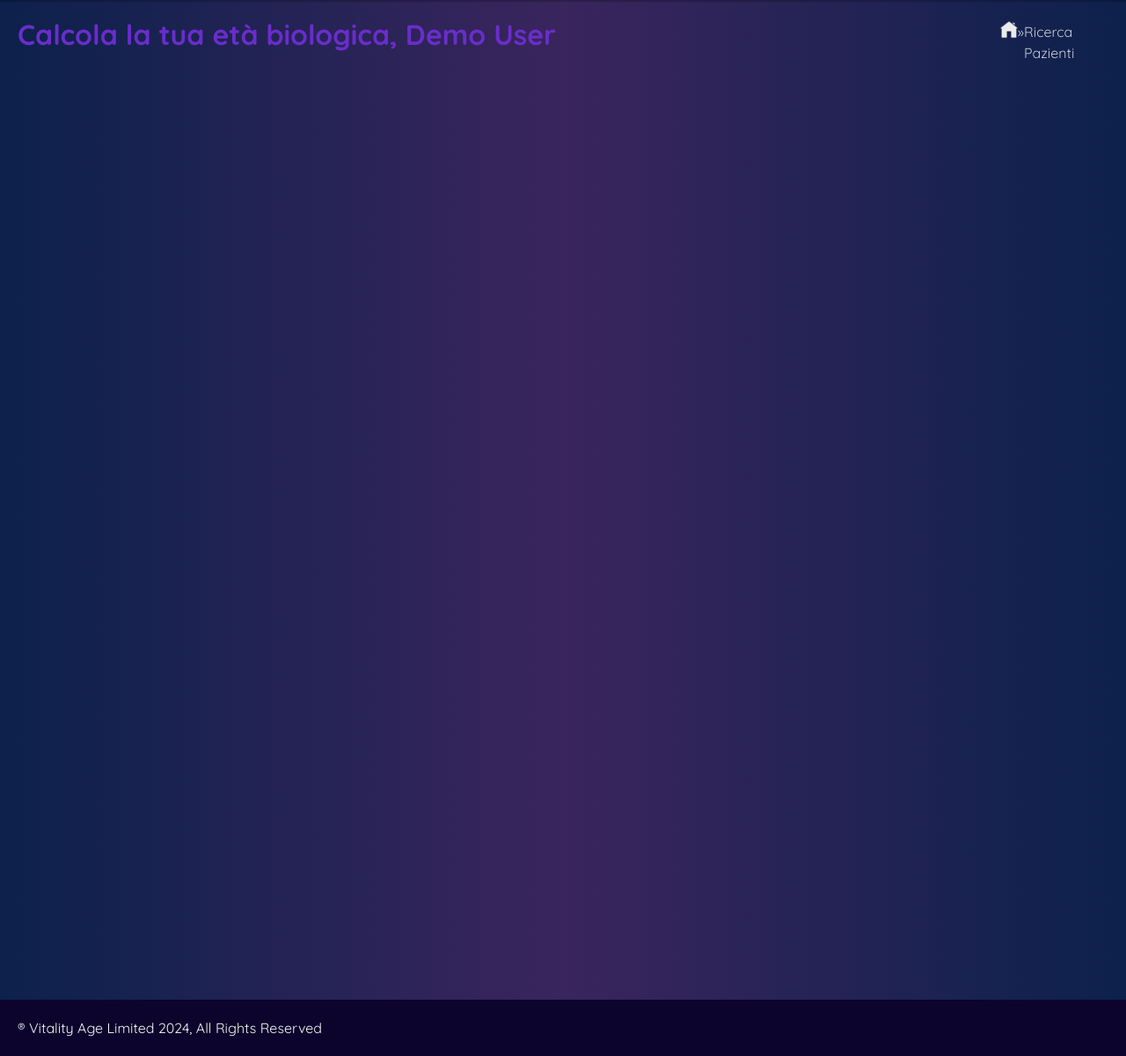
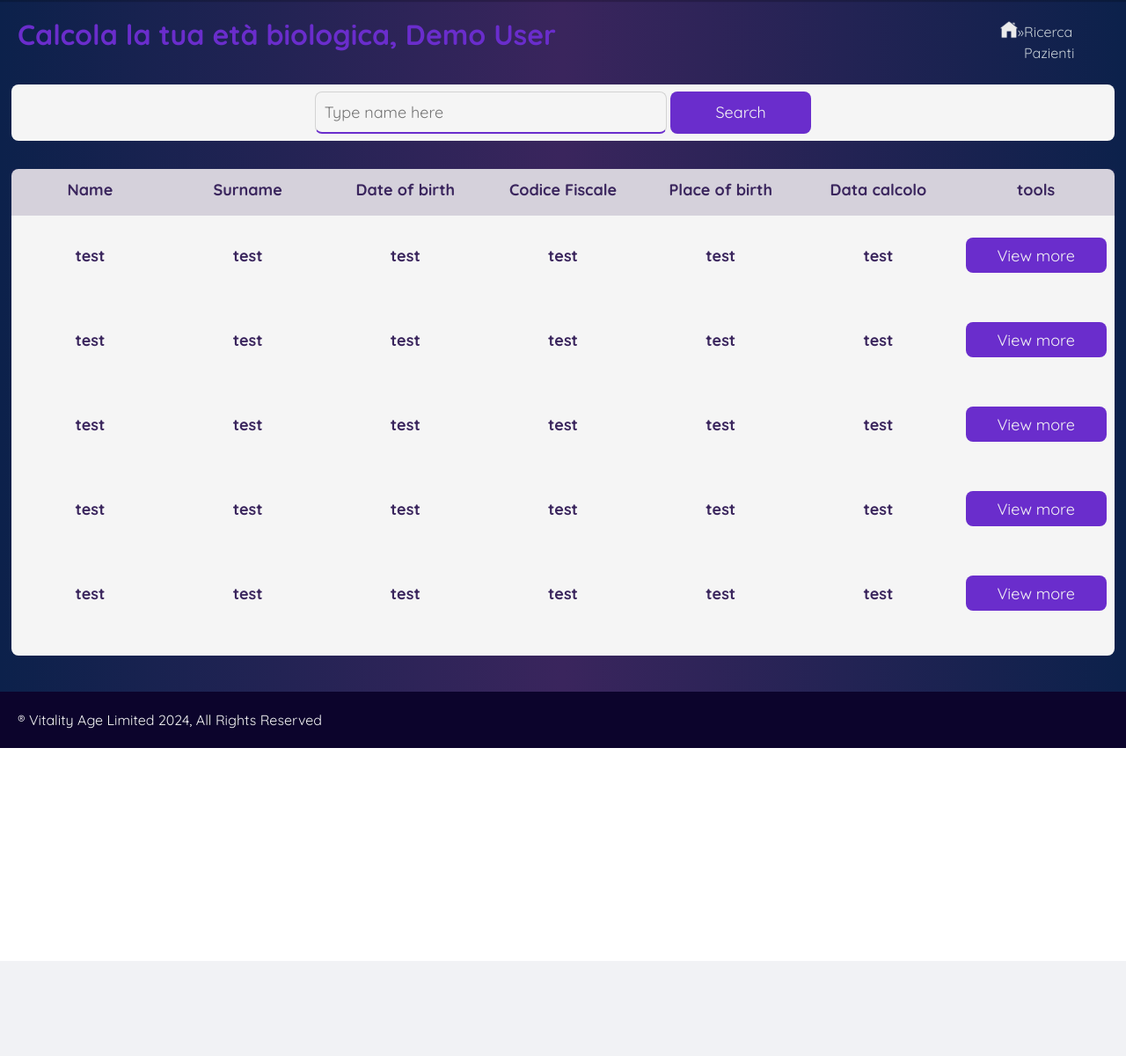
Before and after one commit to vitalagepro/BioVitalAge-Demo, a Django app: page /Risultati in a window 1280 px wide. Shown: the part 72-1272 px from the top of the page at 88% size. After the commit the page ends 1164 px from the top, so only its background shows below. Run offline with Django 5.2, Linux system fonts and the light colour scheme.

Commit message:
aggiunto il templates ricerca pazienti

```diff
--- /dev/null
+++ b/BioVitalAge_Login/static/includes/risultati.css
@@ -0,0 +1,107 @@
+
+:root{
+    --dark1: #0c042c;
+    --dark2: #0c214b;
+    --light1: #c3ccd4;
+
+    --neutral-gray: #b0b8c1;
+    --neutral-bg-color: rgba(176, 184, 193, 0.2);
+    --neutral-bg-color-contrast: rgba(124, 81, 149, 0.2);
+
+    --contrast-color: #3a255d;
+    --contrast-color-shadow: #3b255d2c;
+    --contrast-color2: #6a2dcc;
+    --positive-color: #2ac670;
+
+    --tittle1: whitesmoke;
+    --tittle2: #2ac4dd;
+
+    --circle-color-shadow: rgba(42, 196, 221,0.15);
+    --circle-color-shadow-two: rgba(42, 196, 221,0.05)
+}
+
+.barra-ricerca{
+    background-color: var(--tittle1);
+    height: 4rem;
+    border-radius: 8px;
+    width: 98%;
+    margin: 2rem auto;
+    display: flex;
+    justify-content: center;
+    align-items: center;
+}
+form input{
+    border: 1px solid lightgrey;
+    border-radius: 8px;
+    border-bottom: 2px solid var(--contrast-color2);
+    width: 25rem;
+    height: 3rem;
+    padding: 10px;
+    font-size: 18px;
+    background-color: var(--tittle1);
+    outline: none;
+}
+form button{
+    height: 3rem;
+    font-size: 18px;
+    background-color: var(--contrast-color2);
+    color: var(--tittle1);
+    width: 10rem;
+    border: none;
+    border-radius: 8px;
+}
+.risultati-ricerca{
+    width: 98%;
+    margin: auto;
+    background-color: var(--tittle1);
+    border-radius: 8px;
+}
+.table-placeholder{
+    background-color: var(--contrast-color-shadow);
+}
+.cella{
+    width: 100%;
+    padding-top: 10px;
+    font-size: 18px;
+    font-weight: bold;
+    color: var(--contrast-color);
+    height: 100%;
+    display: flex;
+    justify-content: center;
+    align-items: center;
+}
+.riga{
+    height: 6rem;
+}
+.cella button{
+    background-color: var(--contrast-color2);
+    color: var(--tittle1);
+    border-radius: 8px;
+    border: none;
+    width: 10rem;
+    height: 2.5rem;
+    margin-top: -1rem;
+}
+
+.content-table{
+    overflow: auto;
+    max-height: 500px;
+}
+.content-table::-webkit-scrollbar {
+    width: 10px;
+    border-radius: 8px;
+}
+
+.content-table::-webkit-scrollbar-track {
+    background-color: #f0f0f0;
+    box-shadow: inset 0 0 5px rgba(0, 0, 0, 0.2);
+}
+
+.content-table::-webkit-scrollbar-thumb {
+    background-color: var(--contrast-color-shadow);
+    border-radius: 10px;
+}
+
+.content-table::-webkit-scrollbar-thumb:hover {
+    background-color: var(--contrast-color2);
+}
--- a/BioVitalAge_Login/templates/includes/risultati.html
+++ b/BioVitalAge_Login/templates/includes/risultati.html
@@ -7,7 +7,7 @@
 
     {% load static %}
     <link rel="stylesheet" href="{% static 'includes/homePage.css' %}">
-    <link rel="stylesheet" href="{% static 'includes/calcolatore.css' %}">
+    <link rel="stylesheet" href="{% static 'includes/risultati.css' %}">
 
     <!-- Bootstrap import -->
     <link href="https://cdn.jsdelivr.net/npm/bootstrap@5.3.0-alpha1/dist/css/bootstrap.min.css" rel="stylesheet">
@@ -59,13 +59,149 @@
             </div>
         </div>
 
+        <div class="test"></div>
+
+        <div class="barra-ricerca">
+
+            <form method="POST" action="{% url 'risultati' %}">
+                {% csrf_token %}
+                <input type="text" placeholder="Type name here" name="inputField">
+                <button type="submit">Search</button>
+            </form>
+        </div>
+
+
+        <div class="risultati-ricerca">
+            <div class="col-md-12 d-flex justify-content-between align-items-center table-placeholder">
+                <p class="cella">Name</p>
+                <p class="cella">Surname</p>
+                <p class="cella">Date of birth</p>
+                <p class="cella">Codice Fiscale</p>
+                <p class="cella">Place of birth</p>
+                <p class="cella">Data calcolo</p>
+                <p class="cella">tools</p>
+            </div>
+            <div class="col-md-12 content-table">
+                <div class="riga d-flex justify-content-between align-items-center">
+                    <p class="cella">test</p>
+                    <p class="cella">test</p>
+                    <p class="cella">test</p>
+                    <p class="cella">test</p>
+                    <p class="cella">test</p>
+                    <p class="cella">test</p>
+                    <div class="cella">
+                        <button>View more</button>
+                    </div>
+                </div>
+                <div class="riga d-flex justify-content-between align-items-center">
+                    <p class="cella">test</p>
+                    <p class="cella">test</p>
+                    <p class="cella">test</p>
+                    <p class="cella">test</p>
+                    <p class="cella">test</p>
+                    <p class="cella">test</p>
+                    <div class="cella">
+                        <button>View more</button>
+                    </div>
+                </div>
+                <div class="riga d-flex justify-content-between align-items-center">
+                    <p class="cella">test</p>
+                    <p class="cella">test</p>
+                    <p class="cella">test</p>
+                    <p class="cella">test</p>
+                    <p class="cella">test</p>
+                    <p class="cella">test</p>
+                    <div class="cella">
+                        <button>View more</button>
+                    </div>
+                </div>
+                <div class="riga d-flex justify-content-between align-items-center">
+                    <p class="cella">test</p>
+                    <p class="cella">test</p>
+                    <p class="cella">test</p>
+                    <p class="cella">test</p>
+                    <p class="cella">test</p>
+                    <p class="cella">test</p>
+                    <div class="cella">
+                        <button>View more</button>
+                    </div>
+                </div>
+                <div class="riga d-flex justify-content-between align-items-center">
+                    <p class="cella">test</p>
+                    <p class="cella">test</p>
+                    <p class="cella">test</p>
+                    <p class="cella">test</p>
+                    <p class="cella">test</p>
+                    <p class="cella">test</p>
+                    <div class="cella">
+                        <button>View more</button>
+                    </div>
+                </div>
+                <div class="riga d-flex justify-content-between align-items-center">
+                    <p class="cella">test</p>
+                    <p class="cella">test</p>
+                    <p class="cella">test</p>
+                    <p class="cella">test</p>
+                    <p class="cella">test</p>
+                    <p class="cella">test</p>
+                    <div class="cella">
+                        <button>View more</button>
+                    </div>
+                </div>
+                <div class="riga d-flex justify-content-between align-items-center">
+                    <p class="cella">test</p>
+                    <p class="cella">test</p>
+                    <p class="cella">test</p>
+                    <p class="cella">test</p>
+                    <p class="cella">test</p>
+                    <p class="cella">test</p>
+                    <div class="cella">
+                        <button>View more</button>
+                    </div>
+                </div>
+                <div class="riga d-flex justify-content-between align-items-center">
+                    <p class="cella">test</p>
+                    <p class="cella">test</p>
+                    <p class="cella">test</p>
+                    <p class="cella">test</p>
+                    <p class="cella">test</p>
+                    <p class="cella">test</p>
+                    <div class="cella">
+                        <button>View more</button>
+                    </div>
+                </div>
+                <div class="riga d-flex justify-content-between align-items-center">
+                    <p class="cella">test</p>
+                    <p class="cella">test</p>
+                    <p class="cella">test</p>
+                    <p class="cella">test</p>
+                    <p class="cella">test</p>
+                    <p class="cella">test</p>
+                    <div class="cella">
+                        <button>View more</button>
+                    </div>
+                </div>
+
+            </div>
+
+        </div>
+
+
+
+
+
+
+
+
+
+
+
 
         <footer>
             <p>® Vitality Age Limited 2024, All Rights Reserved</p>
         </footer>
 
     </main>
-    <script src="{% static 'includes/js/CodiceFiscale.js' %}"></script>
     <script src="https://cdn.jsdelivr.net/npm/bootstrap@5.3.0-alpha1/dist/js/bootstrap.bundle.min.js"></script>
 </body>
 </html>
--- a/BioVitalAge_Login/views.py
+++ b/BioVitalAge_Login/views.py
@@ -27,7 +27,6 @@ class HomePageView(View):
             "username": username,
             "message": "Login tentativo eseguito"
         })
-
 
 
 class CalcolatoreView(View):
@@ -86,4 +85,7 @@ class RisultatiView(View):
 
     def post(self, request):
 
+        inputData = request.POST.get('inputField')
+        print(inputData)
+
         return render(request, "includes/risultati.html")
```
